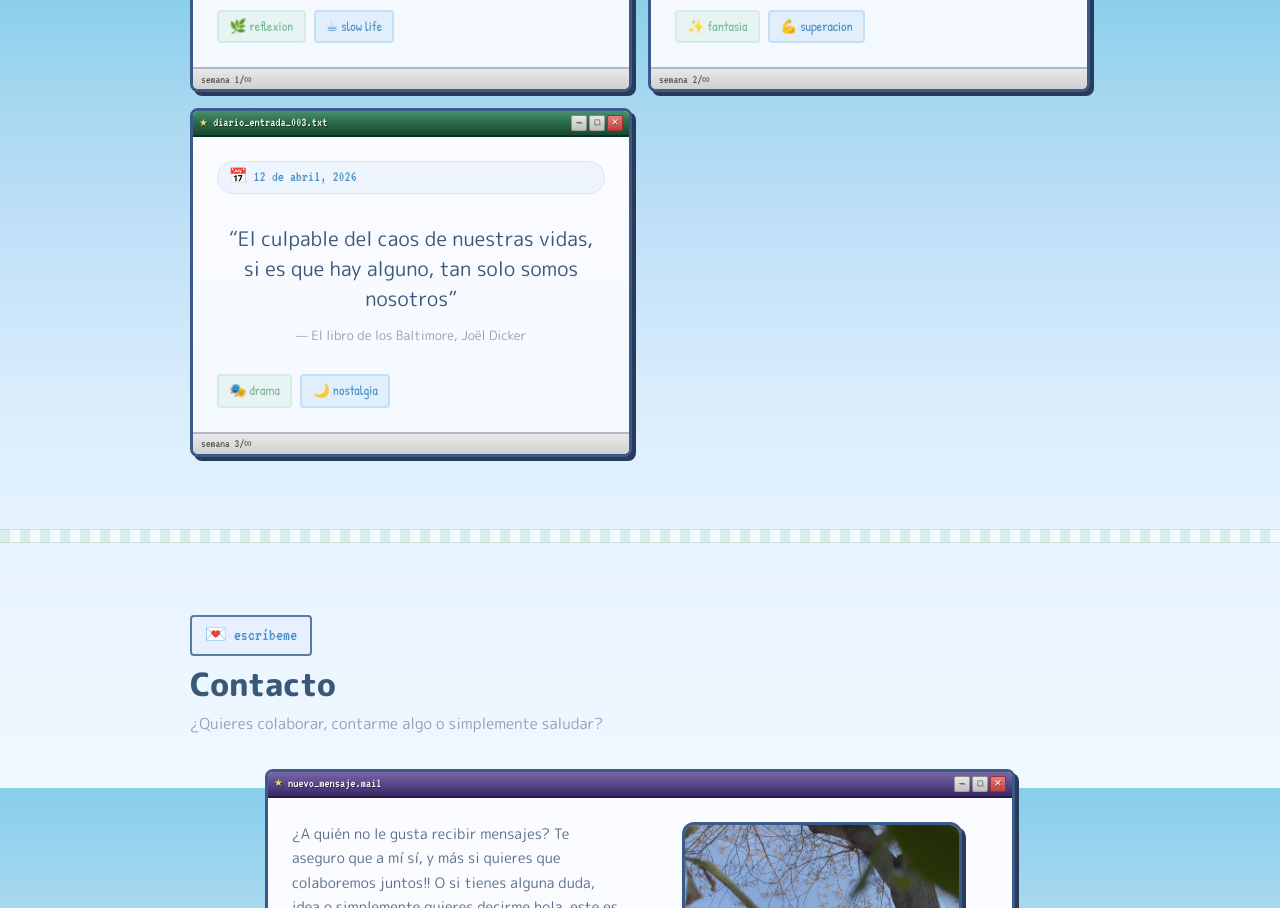
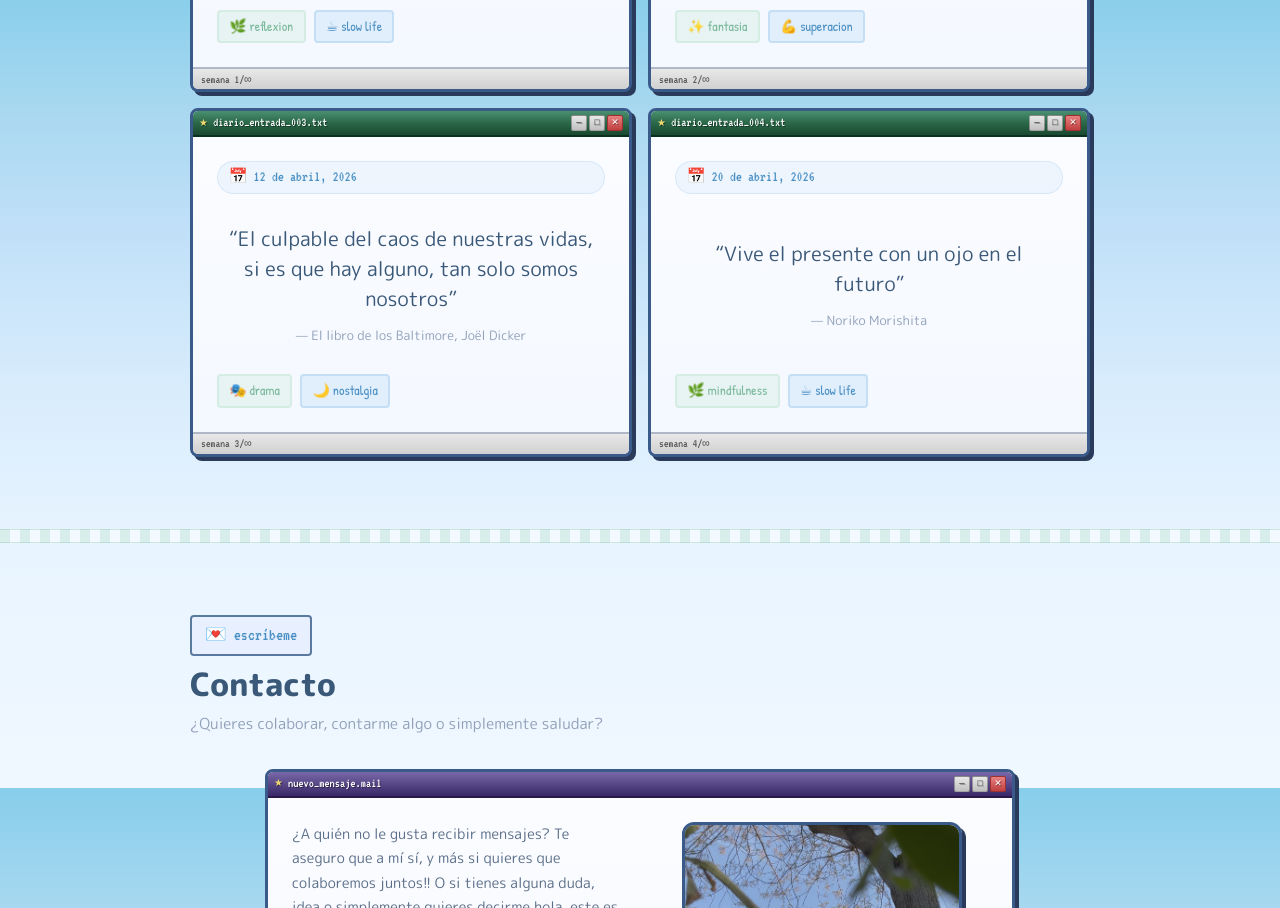
Before and after one commit to niromun/niromun-web, a plain HTML site: page index.html in a window 1280 px wide. Shown: the part 3212-4120 px from the top of the page. Drawn offline with Linux system fonts and the light colour scheme; no server answers; a web font is replaced by a local one.

Commit message:
actualización

```diff
--- a/index.html
+++ b/index.html
@@ -1796,6 +1796,28 @@
                     <span>semana 3/&#x221E;</span>
                 </div>
             </div>
+
+            <!-- Entrada 4 -->
+            <div class="diary-window retro-section fade-in">
+                <div class="retro-section-titlebar green-tb">
+                    <div class="retro-tb-left"><span class="retro-tb-icon">&#x2605;</span> diario_entrada_004.txt</div>
+                    <div class="retro-tb-btns"><span>&#x2500;</span><span>&#x25A1;</span><span>&#x2715;</span></div>
+                </div>
+                <div class="retro-section-body">
+                    <span class="diary-date-tag">&#x1F4C5; 20 de abril, 2026</span>
+                    <blockquote class="featured-quote">
+                        <p class="quote-text">&ldquo;Vive el presente con un ojo en el futuro&rdquo;</p>
+                        <cite class="quote-author">&mdash; Noriko Morishita</cite>
+                    </blockquote>
+                    <div class="diary-deco">
+                        <span class="sticker sage">&#x1F33F; mindfulness</span>
+                        <span class="sticker peach">&#x2615; slow life</span>
+                    </div>
+                </div>
+                <div class="retro-section-statusbar">
+                    <span>semana 4/&#x221E;</span>
+                </div>
+            </div>
             </div><!-- /diary-grid -->
         </div>
     </section>
```
